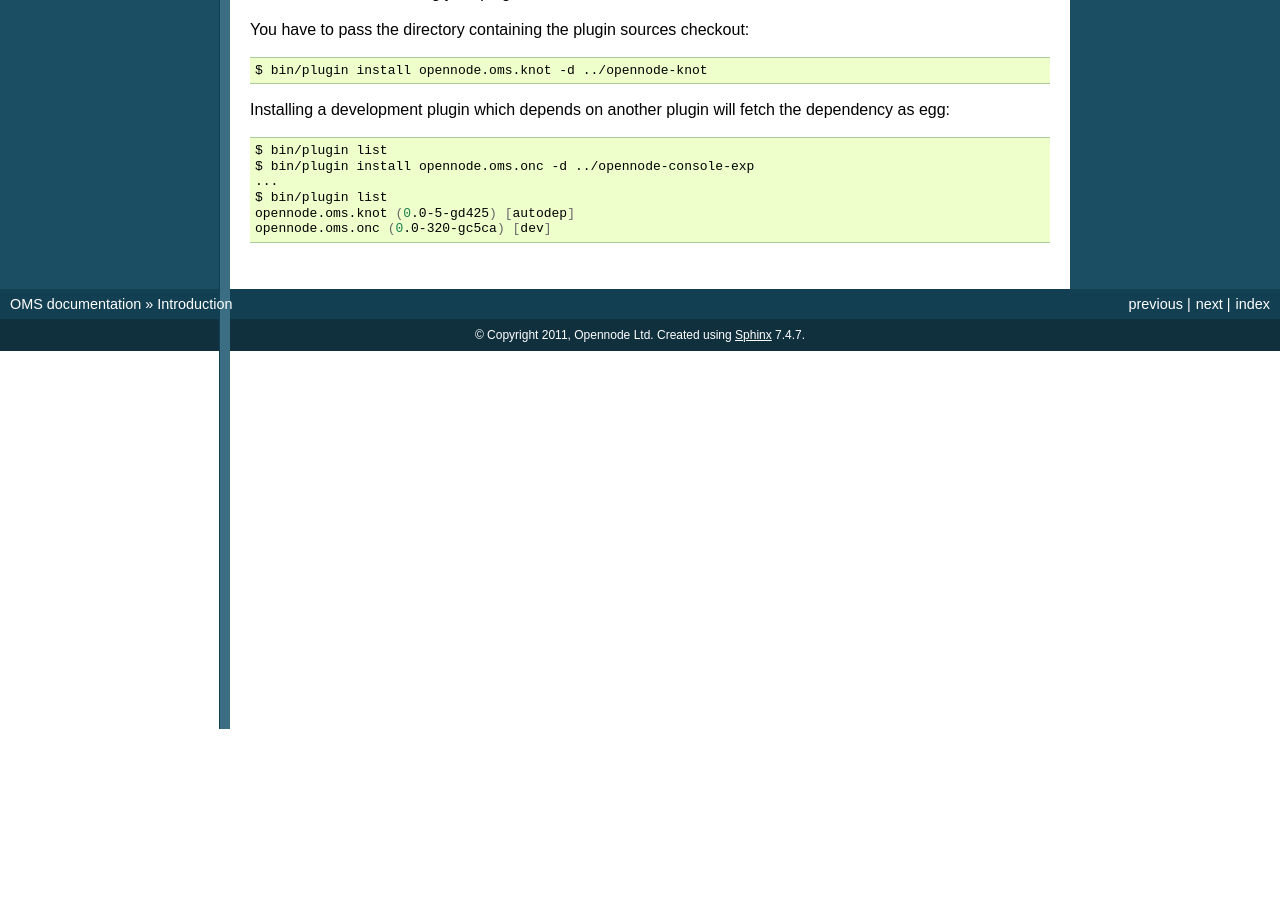
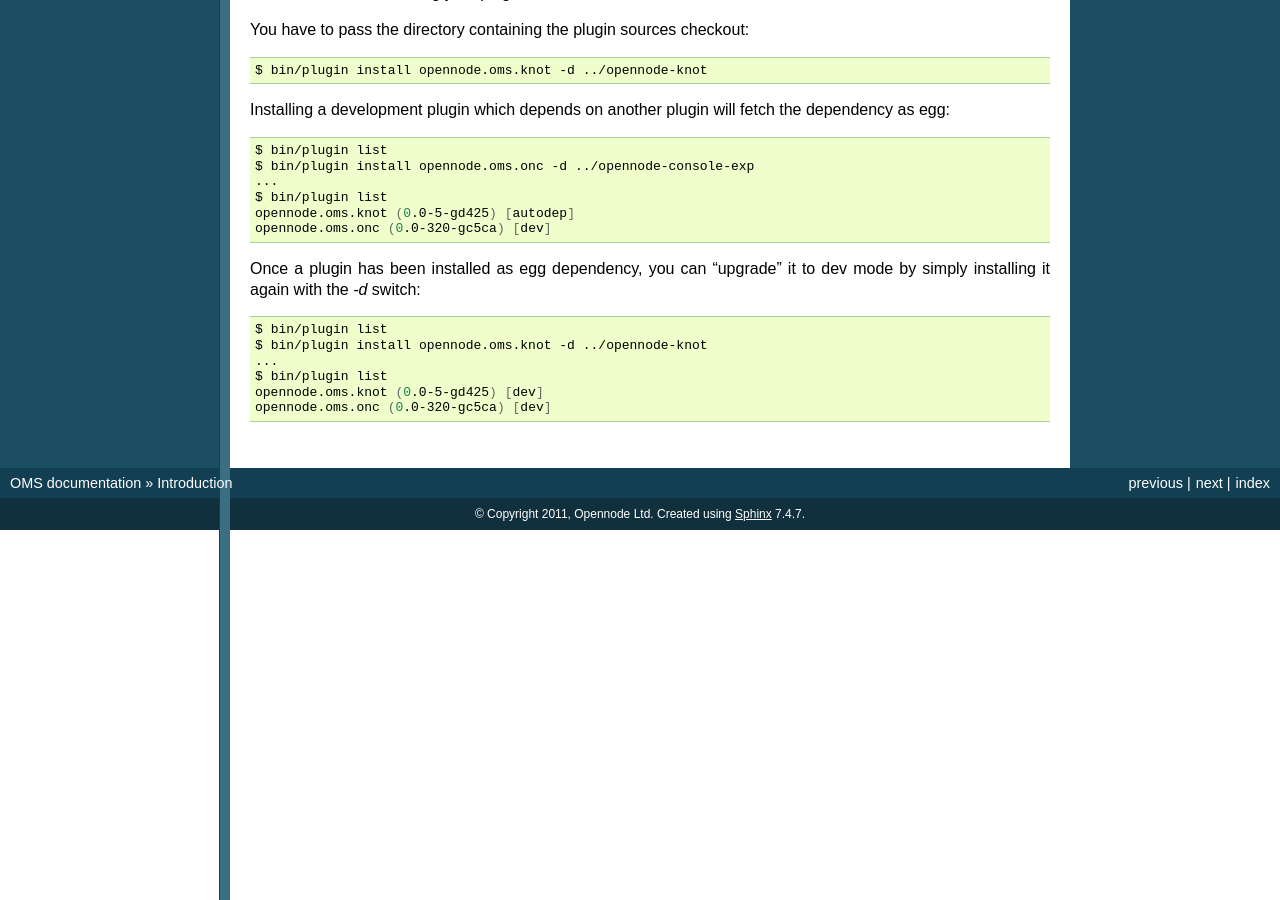
Before and after one commit to opennode/opennode-management, a Sphinx documentation site: the page built from docs/source/intro.rst, in a window 1280 px wide and 900 px high, scrolled down 1772 px. Built offline with Sphinx 7.4.7, drawn with Linux system fonts in a browser that asks for light colours; pages that are not in the unit, such as notebooks, are missing from menus; the version number could not be read and is left out; before the commit the page ends 2501 px from its top, so only the background shows below that.

Commit message:
Improved documentation about plugins, according to user feedback

```diff
--- a/docs/source/intro.rst
+++ b/docs/source/intro.rst
@@ -127,3 +127,14 @@ Installing a development plugin which depends on another plugin will fetch the d
   $ bin/plugin list
   opennode.oms.knot (0.0-5-gd425) [autodep]
   opennode.oms.onc (0.0-320-gc5ca) [dev]
+
+Once a plugin has been installed as egg dependency, you can "upgrade" it to dev mode by simply installing it again with the `-d` switch:
+
+.. code-block:: sh
+
+  $ bin/plugin list
+  $ bin/plugin install opennode.oms.knot -d ../opennode-knot
+  ...
+  $ bin/plugin list
+  opennode.oms.knot (0.0-5-gd425) [dev]
+  opennode.oms.onc (0.0-320-gc5ca) [dev]
```
